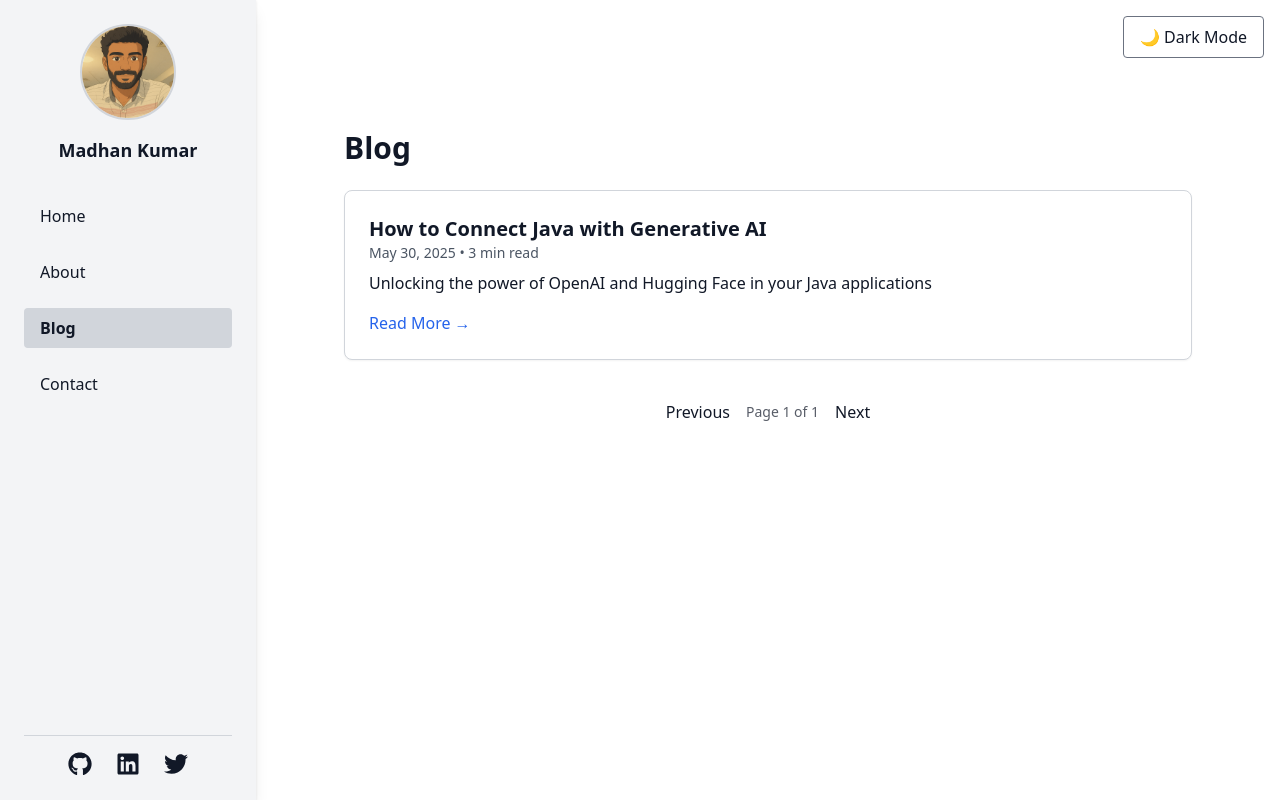
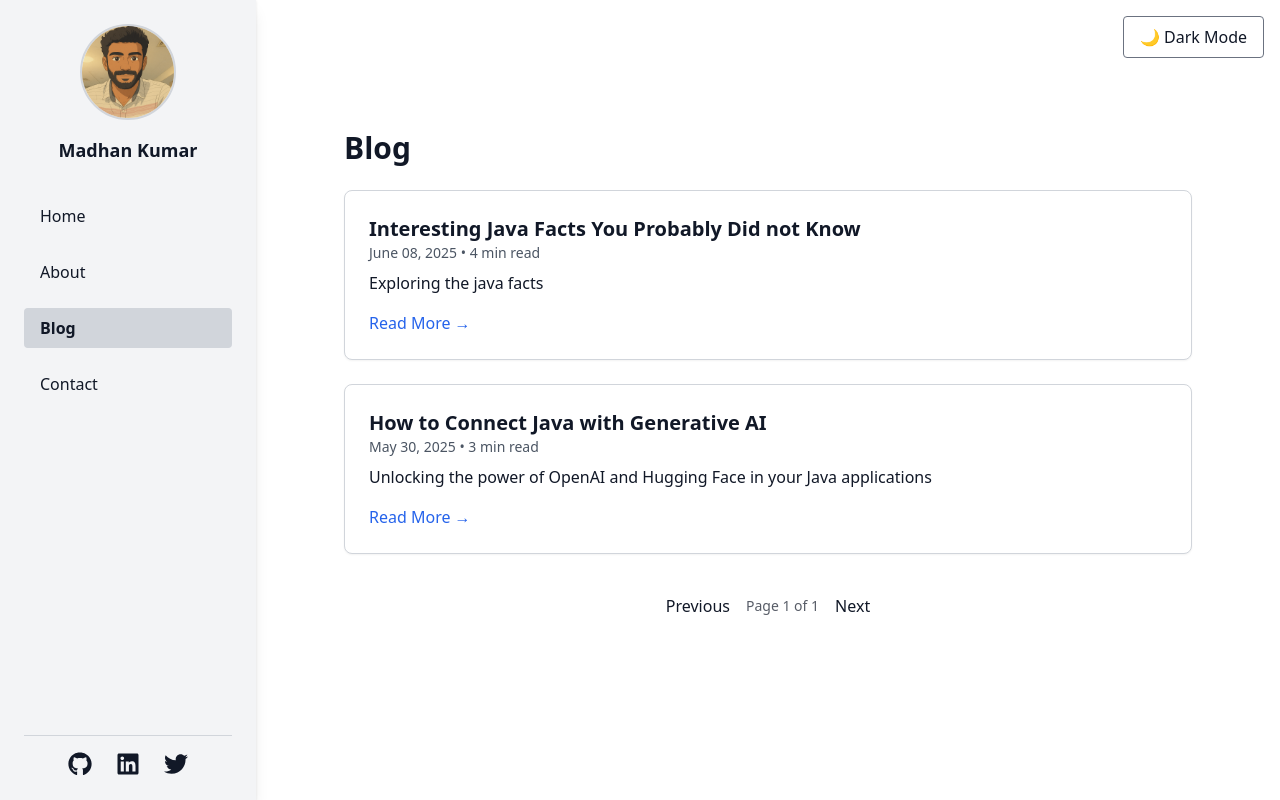
Before and after one commit to iammadhankumar/iammadhankumar.github.io, a React (Create React App) app: page /blog in a window 1280 px wide. Built offline with nearby package versions, Linux system fonts and the light colour scheme.

Commit message:
blog add

```diff
--- a/src/data/blogs.js
+++ b/src/data/blogs.js
@@ -1,4 +1,11 @@
 const blogPosts = [
+  {
+    title: 'Interesting Java Facts You Probably Did not Know',
+    date: 'June 08, 2025',
+    readTime: '4 min read',
+    description: 'Exploring the java facts',
+    url: 'https://dev.to/iammadhankumar/interesting-java-facts-you-probably-didnt-know-1hgp',
+  },
   {
     title: 'How to Connect Java with Generative AI',
     date: 'May 30, 2025',
```
